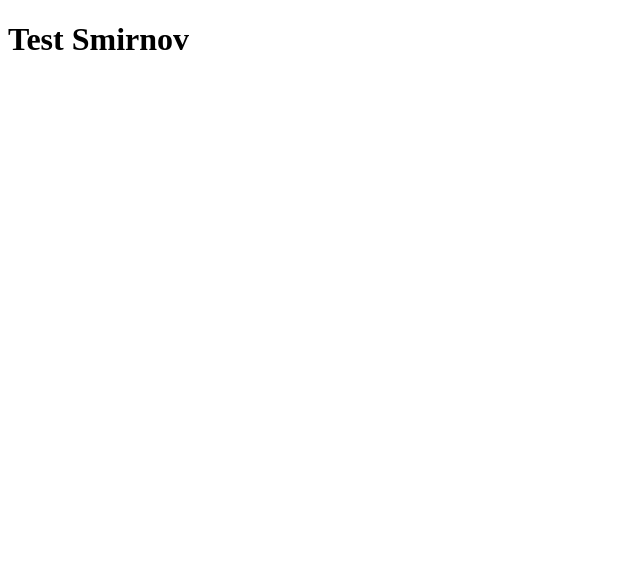
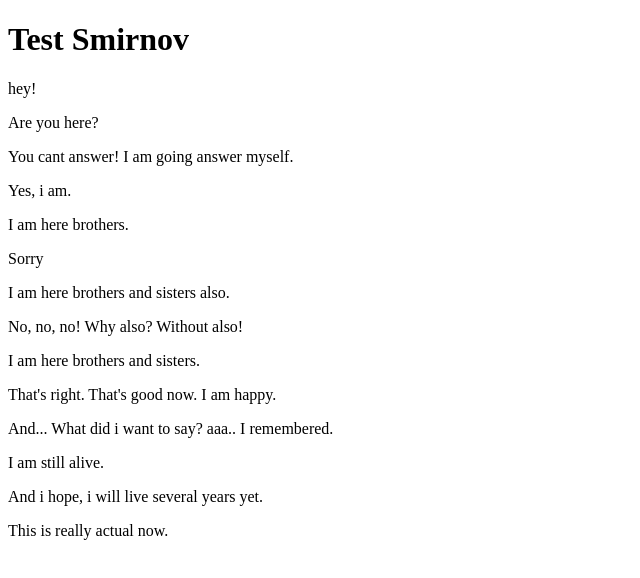
Before and after one commit to Simon-Smirnov/first-start, a plain HTML site: page index.html in a window 1280 px wide. Shown: the whole page, without its empty margins (0-640 px from the left). Drawn offline with Linux system fonts and the light colour scheme.

Commit message:
Update index.html

```diff
--- a/index.html
+++ b/index.html
@@ -8,5 +8,19 @@
 </head>
 <body>
     <h1>Test Smirnov</h1>
+    <p>hey!</p>
+    <p>Are you here?</p>
+    <p>You cant answer! I am going answer myself.</p>
+    <p>Yes, i am.</p>
+    <p>I am here brothers.</p>
+    <p>Sorry</p>
+    <p>I am here brothers and sisters also.</p>
+    <p>No, no, no! Why also? Without also!</p>
+    <p>I am here brothers and sisters.</p>
+    <p>That's right. That's good now. I am happy.</p>
+    <p>And... What did i want to say? aaa.. I remembered.</p>
+    <p>I am still alive.</p>
+    <p>And i hope, i will live several years yet.</p>
+    <p>This is really actual now.</p>
 </body>
 </html>
```
